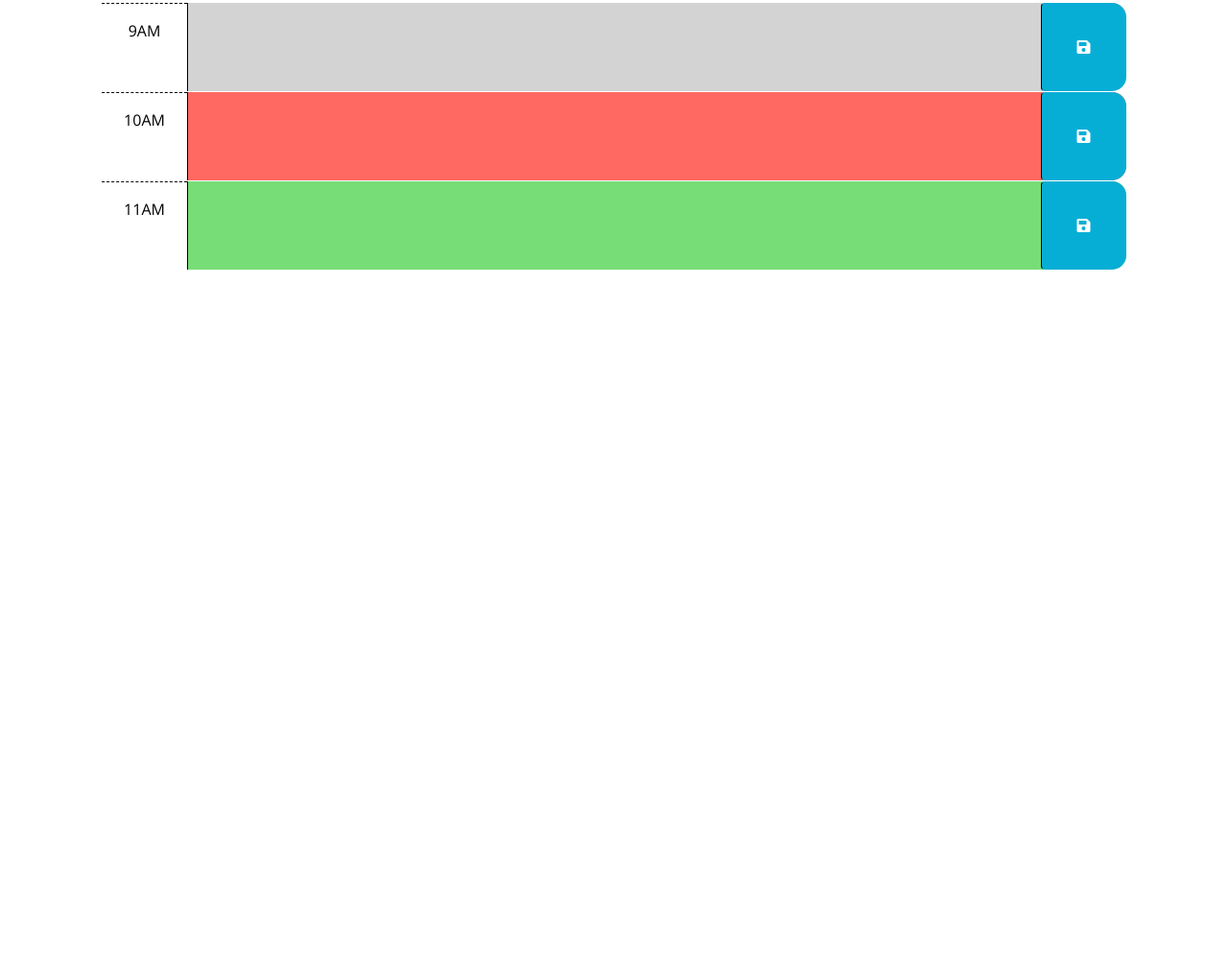
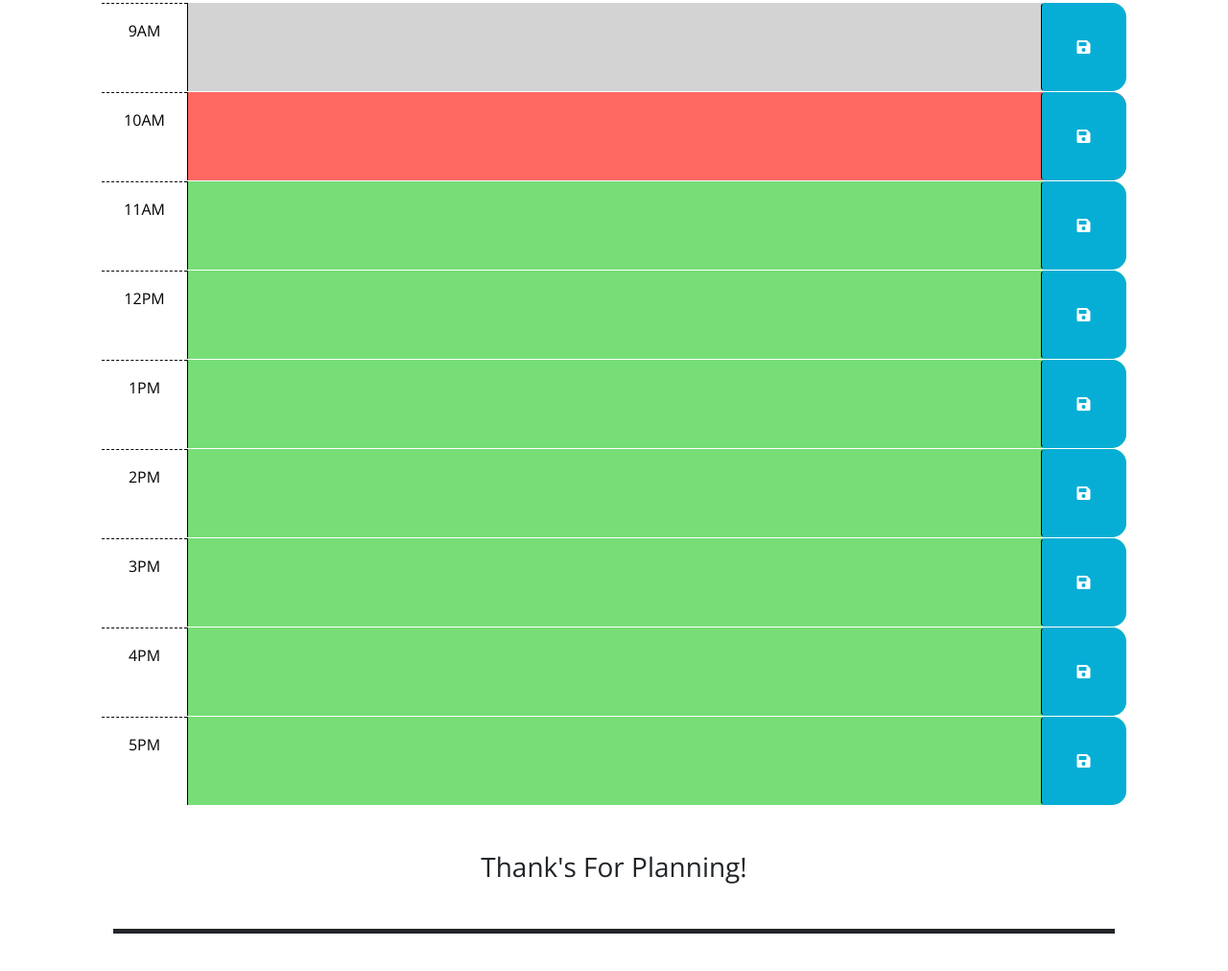
Before and after one commit to Bwhitman33/Work-Day-Scheduler, a plain HTML site: page index.html in a window 1280 px wide. Shown: the part 254-1266 px from the top of the page at 96% size. Before the commit the page ends 800 px from the top, so only its background shows below. Drawn offline with nearby package versions, Linux system fonts and the light colour scheme; files that its build step writes are made by us from their sources; files whose address does not match are found by name.

Commit message:
Added the rest of the hours needed to complete a workday, as well as a footer to clean the look of the webpage up a little

```diff
--- a/Assets/style.css
+++ b/Assets/style.css
@@ -1,6 +1,7 @@
 body {
   font-family: 'Open Sans', sans-serif;
   font-size: 16px;
+  padding-bottom: 100px;
 }
 
 textarea {
--- a/index.html
+++ b/index.html
@@ -66,6 +66,54 @@
         </button>
       </div>
 
+      <div id="hour-12" class="row time-block future">
+        <div class="col-2 col-md-1 hour text-center py-3">12PM</div>
+        <textarea class="col-8 col-md-10 description" rows="3"> </textarea>
+        <button class="btn saveBtn col-2 col-md-1" aria-label="save">
+          <i class="fas fa-save" aria-hidden="true"></i>
+        </button>
+      </div>
+
+        <div id="hour-1" class="row time-block future">
+        <div class="col-2 col-md-1 hour text-center py-3">1PM</div>
+        <textarea class="col-8 col-md-10 description" rows="3"> </textarea>
+        <button class="btn saveBtn col-2 col-md-1" aria-label="save">
+          <i class="fas fa-save" aria-hidden="true"></i>
+        </button>
+      </div>
+
+      <div id="hour-2" class="row time-block future">
+        <div class="col-2 col-md-1 hour text-center py-3">2PM</div>
+        <textarea class="col-8 col-md-10 description" rows="3"> </textarea>
+        <button class="btn saveBtn col-2 col-md-1" aria-label="save">
+          <i class="fas fa-save" aria-hidden="true"></i>
+        </button>
+      </div>
+
+      <div id="hour-3" class="row time-block future">
+        <div class="col-2 col-md-1 hour text-center py-3">3PM</div>
+        <textarea class="col-8 col-md-10 description" rows="3"> </textarea>
+        <button class="btn saveBtn col-2 col-md-1" aria-label="save">
+          <i class="fas fa-save" aria-hidden="true"></i>
+        </button>
+      </div>
+
+      <div id="hour-4" class="row time-block future">
+        <div class="col-2 col-md-1 hour text-center py-3">4PM</div>
+        <textarea class="col-8 col-md-10 description" rows="3"> </textarea>
+        <button class="btn saveBtn col-2 col-md-1" aria-label="save">
+          <i class="fas fa-save" aria-hidden="true"></i>
+        </button>
+      </div>
+
+      <div id="hour-5" class="row time-block future">
+        <div class="col-2 col-md-1 hour text-center py-3">5PM</div>
+        <textarea class="col-8 col-md-10 description" rows="3"> </textarea>
+        <button class="btn saveBtn col-2 col-md-1" aria-label="save">
+          <i class="fas fa-save" aria-hidden="true"></i>
+        </button>
+      </div>
+
     <script src="https://code.jquery.com/jquery-3.4.1.min.js"></script>
     <script
       src="https://cdn.jsdelivr.net/npm/dayjs@1.11.3/dayjs.min.js"
@@ -75,4 +123,9 @@
 
     <script src="script.js"></script>
   </body>
+
+  <!-- Added a simple footer to make the webpage look a little cleaner -->
+<footer>
+  <h3 class="p-5 mb-4 border-5 border-bottom border-dark text-center">Thank's For Planning!</h3>
+</footer>
 </html>
```
